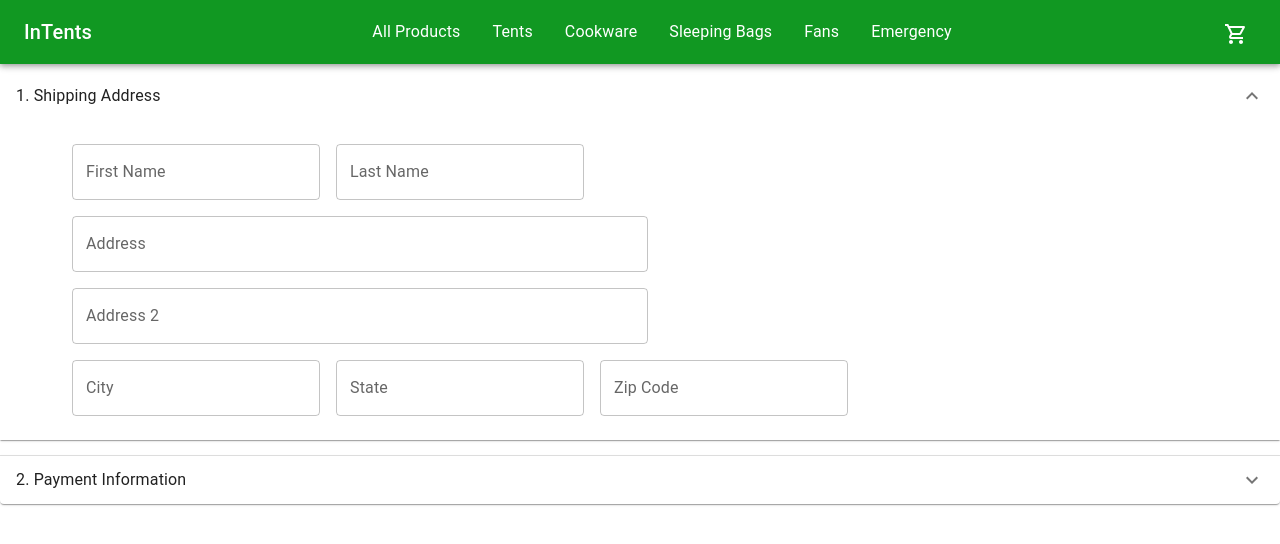
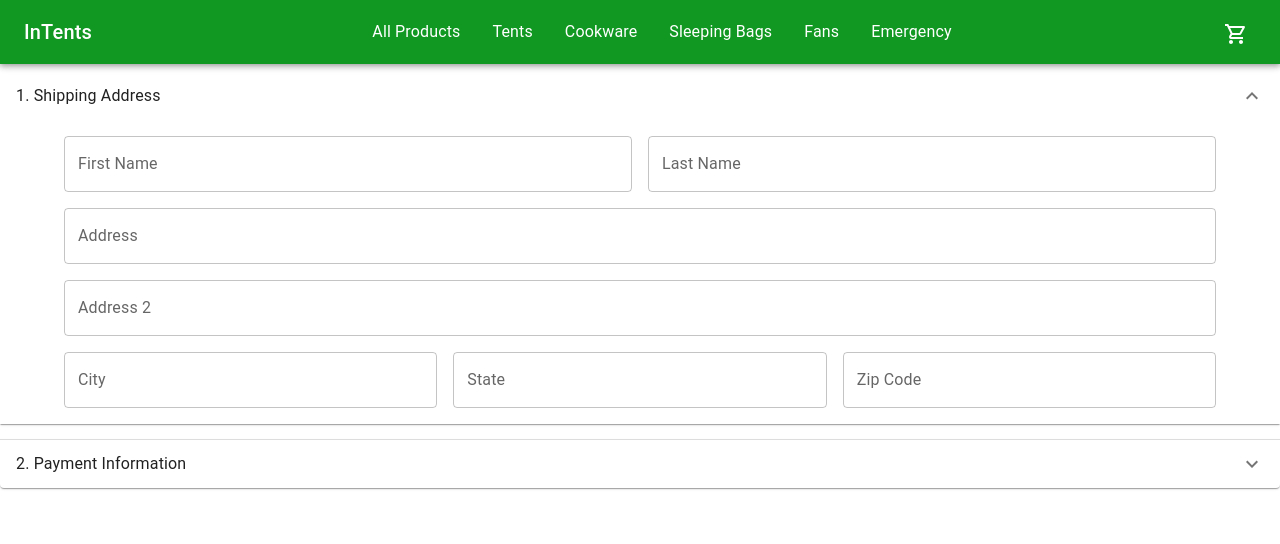
Before and after one commit to kitsi/InTents, a React (Create React App) app in the folder client-side/: page /payment in a window 1280 px wide. Shown: the top 544 px of the page. Built offline with nearby package versions, Linux system fonts and the light colour scheme.

Commit message:
Updated address from component to use grid. Form is now formatted to match figma design.

```diff
--- a/client-side/src/components/PaymentPage/AddressForm.jsx
+++ b/client-side/src/components/PaymentPage/AddressForm.jsx
@@ -1,8 +1,6 @@
 import React, { useState } from "react";
-
-import Box from "@mui/material/Box";
-import Container from "@mui/material/Container";
 import TextField from "@mui/material/TextField";
+import { Container, Grid } from "@mui/material";
 
 function AddressForm() {
   const [shippingInfo, setShippingInfo] = new useState({
@@ -24,66 +22,77 @@ function AddressForm() {
 
   return (
     <Container>
-      <Box
-        component="form"
-        noValidate
-        autoComplete="off"
-        sx={{
-          "& .MuiTextField-root": { m: 1 },
-        }}
-      >
-        <div>
+      <Grid container spacing={2}>
+        <Grid item xs={12} md={6}>
           <TextField
+            fullWidth
             label="First Name"
             name="firstName"
             onChange={(e) => handleChange(e)}
             value={shippingInfo.firstName}
           />
-          <TextField label="Last Name" value={shippingInfo.lastName} />
-        </div>
-        <Box
-          sx={{
-            maxWidth: "50%",
-          }}
-        >
+        </Grid>
+
+        <Grid item xs={12} md={6}>
           <TextField
+            fullWidth
+            label="Last Name"
+            name="lastName"
+            onChange={(e) => handleChange(e)}
+            value={shippingInfo.lastName}
+          />
+        </Grid>
+
+        <Grid item xs={12} md={12}>
+          <TextField
+            fullWidth
             label="Address"
-            fullWidth
+            name="addressLineOne"
             onChange={(e) => handleChange(e)}
             value={shippingInfo.addressLineOne}
           />
-        </Box>
+        </Grid>
 
-        <Box
-          sx={{
-            maxWidth: "50%",
-          }}
-        >
+        <Grid item xs={12} md={12}>
           <TextField
+            fullWidth
             label="Address 2"
-            fullWidth
+            name="addressLineTwo"
             value={shippingInfo.addressLineTwo}
             onChange={(e) => handleChange(e)}
           />
-        </Box>
-        <div>
+        </Grid>
+
+        <Grid item xs={4} md={4}>
           <TextField
+            fullWidth
             label="City"
+            name="city"
             value={shippingInfo.city}
             onChange={(e) => handleChange(e)}
           />
+        </Grid>
+
+        <Grid item xs={4} md={4}>
           <TextField
+            fullWidth
             label="State"
+            name="state"
             value={shippingInfo.state}
             onChange={(e) => handleChange(e)}
           />
+        </Grid>
+
+        <Grid item xs={4} md={4}>
           <TextField
+            fullWidth
             label="Zip Code"
+            name="zip"
             value={shippingInfo.zip}
             onChange={(e) => handleChange(e)}
           />
-        </div>
-      </Box>
+        </Grid>
+      </Grid>
     </Container>
   );
 }
```
